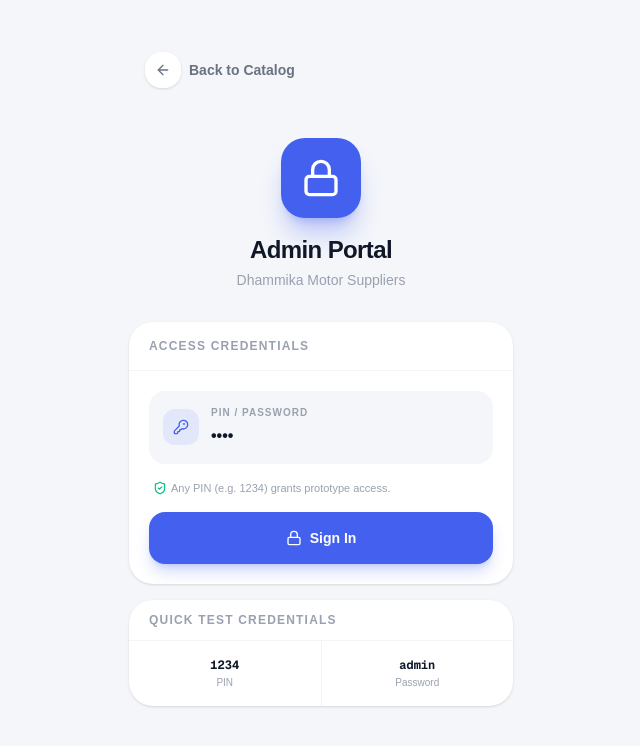
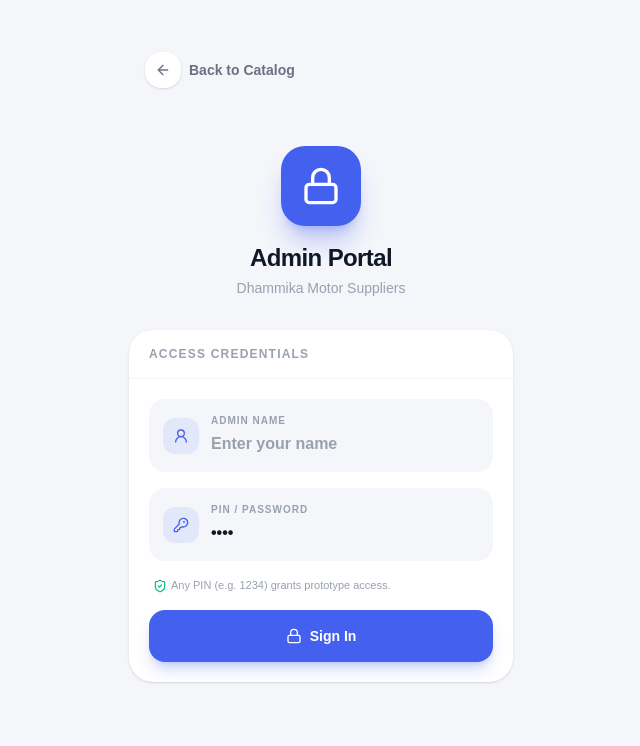
Before and after one commit to ChathuraIshara/Dhammika-motor-suppliers, a Next.js app: page /admin/login in a window 1280 px wide. Shown: the top 746 px of the page, without its empty margins (319-959 px from the left). Built offline with nearby package versions, Linux system fonts and the light colour scheme.

Commit message:
Update login portal with username

```diff
--- a/app/admin/login/page.tsx
+++ b/app/admin/login/page.tsx
@@ -3,10 +3,11 @@
 import React, { useState } from "react";
 import { useRouter } from "next/navigation";
 import Link from "next/link";
-import { Lock, ArrowLeft, KeyRound, ShieldCheck } from "lucide-react";
+import { Lock, ArrowLeft, KeyRound, ShieldCheck, UserRound } from "lucide-react";
 
 export default function AdminLoginPage() {
   const router = useRouter();
+  const [adminName, setAdminName] = useState("");
   const [pin, setPin] = useState("1234");
   const [error, setError] = useState<string | null>(null);
   const [isLoading, setIsLoading] = useState(false);
@@ -14,10 +15,14 @@ export default function AdminLoginPage() {
   const handleSubmit = (e: React.FormEvent) => {
     e.preventDefault();
     setError(null);
+    if (!adminName.trim()) { setError("Please enter your name"); return; }
     if (!pin.trim()) { setError("Please enter a PIN or password"); return; }
     setIsLoading(true);
     try {
-      if (typeof window !== "undefined") sessionStorage.setItem("dhammika_admin_auth", "true");
+      if (typeof window !== "undefined") {
+        sessionStorage.setItem("dhammika_admin_auth", "true");
+        sessionStorage.setItem("dhammika_admin_name", adminName.trim());
+      }
       setTimeout(() => router.push("/admin"), 300);
     } catch { setIsLoading(false); }
   };
@@ -59,6 +64,28 @@ export default function AdminLoginPage() {
             </div>
 
             <form onSubmit={handleSubmit} className="p-5 space-y-4">
+              {/* Admin Name Input Row */}
+              <div className="flex items-center gap-3 p-3.5 bg-[#F4F6FA] rounded-2xl">
+                <div className="w-9 h-9 bg-[#4361EE]/10 rounded-xl flex items-center justify-center shrink-0">
+                  <UserRound className="w-4 h-4 text-[#4361EE]" />
+                </div>
+                <div className="flex-1">
+                  <label htmlFor="admin-name" className="block text-[10px] font-bold uppercase tracking-widest text-gray-400 mb-0.5">
+                    Admin Name
+                  </label>
+                  <input
+                    id="admin-name"
+                    type="text"
+                    value={adminName}
+                    onChange={(e) => setAdminName(e.target.value)}
+                    placeholder="Enter your name"
+                    className="w-full bg-transparent text-gray-900 placeholder-gray-400 text-base font-semibold focus:outline-none min-h-[28px]"
+                    autoComplete="name"
+                    autoFocus
+                  />
+                </div>
+              </div>
+
               {/* PIN Input Row */}
               <div className="flex items-center gap-3 p-3.5 bg-[#F4F6FA] rounded-2xl">
                 <div className="w-9 h-9 bg-[#4361EE]/10 rounded-xl flex items-center justify-center shrink-0">
@@ -75,7 +102,6 @@ export default function AdminLoginPage() {
                     onChange={(e) => setPin(e.target.value)}
                     placeholder="Enter your PIN"
                     className="w-full bg-transparent text-gray-900 placeholder-gray-400 text-base font-semibold focus:outline-none min-h-[28px]"
-                    autoFocus
                   />
                 </div>
               </div>
@@ -104,33 +130,6 @@ export default function AdminLoginPage() {
             </form>
           </div>
 
-          {/* Quick presets card */}
-          <div className="bg-white rounded-3xl shadow-sm overflow-hidden">
-            <div className="px-5 py-3 border-b border-gray-100">
-              <p className="text-xs font-bold uppercase tracking-widest text-gray-400">
-                Quick Test Credentials
-              </p>
-            </div>
-            <div className="flex gap-0 divide-x divide-gray-100">
-              <button
-                type="button"
-                onClick={() => setPin("1234")}
-                className="flex-1 py-4 text-center cursor-pointer hover:bg-[#F4F6FA] transition-colors"
-              >
-                <p className="text-xs font-bold text-gray-900 font-mono">1234</p>
-                <p className="text-[10px] text-gray-400 mt-0.5">PIN</p>
-              </button>
-              <button
-                type="button"
-                onClick={() => setPin("admin")}
-                className="flex-1 py-4 text-center cursor-pointer hover:bg-[#F4F6FA] transition-colors"
-              >
-                <p className="text-xs font-bold text-gray-900 font-mono">admin</p>
-                <p className="text-[10px] text-gray-400 mt-0.5">Password</p>
-              </button>
-            </div>
-          </div>
-
         </div>
       </div>
     </div>
--- a/app/admin/page.tsx
+++ b/app/admin/page.tsx
@@ -56,6 +56,11 @@ export default function AdminDashboardPage() {
   // Search & Filter state
   const [searchQuery, setSearchQuery] = useState("");
   const [selectedCategoryId, setSelectedCategoryId] = useState<string>("all");
+  const [adminName] = useState(() =>
+    typeof window !== "undefined"
+      ? sessionStorage.getItem("dhammika_admin_name") || "Admin"
+      : "Admin"
+  );
 
   // Modals state
   const [isPartModalOpen, setIsPartModalOpen] = useState(false);
@@ -81,6 +86,11 @@ export default function AdminDashboardPage() {
   // Quick inline category creator within part modal
   const [isInlineAddingCategory, setIsInlineAddingCategory] = useState(false);
   const [inlineCategoryInput, setInlineCategoryInput] = useState("");
+
+  const handleLogout = () => {
+    sessionStorage.removeItem("dhammika_admin_auth");
+    sessionStorage.removeItem("dhammika_admin_name");
+  };
 
   // Filtered parts for table
   const filteredParts = useMemo(() => {
@@ -249,6 +259,9 @@ export default function AdminDashboardPage() {
                 </span>
               </div>
               <p className="text-xs text-slate-500">Inventory & Catalog Management</p>
+              <p className="text-xs font-semibold text-blue-600 mt-0.5">
+                Logged in as {adminName}
+              </p>
             </div>
           </div>
 
@@ -265,6 +278,7 @@ export default function AdminDashboardPage() {
             {/* Logout */}
             <Link
               href="/admin/login"
+              onClick={handleLogout}
               className="p-2 rounded-xl bg-slate-100 hover:bg-rose-50 text-slate-500 hover:text-rose-600 transition-colors border border-slate-200 min-h-[44px] min-w-[44px] flex items-center justify-center cursor-pointer"
               title="Sign Out"
               aria-label="Sign Out"
--- a/app/page.tsx
+++ b/app/page.tsx
@@ -11,7 +11,6 @@ import {
   AlertCircle,
   Settings,
   CarFront,
-  FilterX,
 } from "lucide-react";
 import { useInventory } from "@/context/InventoryContext";
 import { AutoPart } from "@/data/mockData";
```
